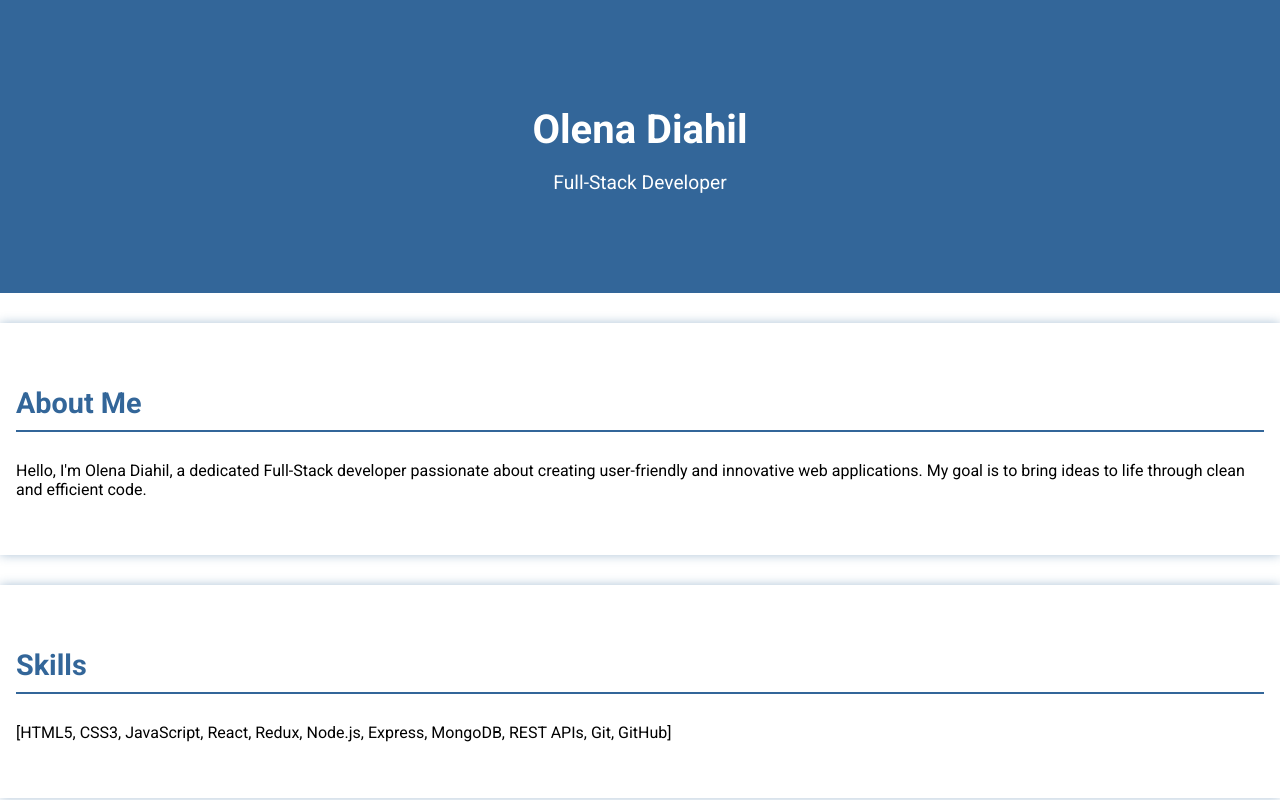
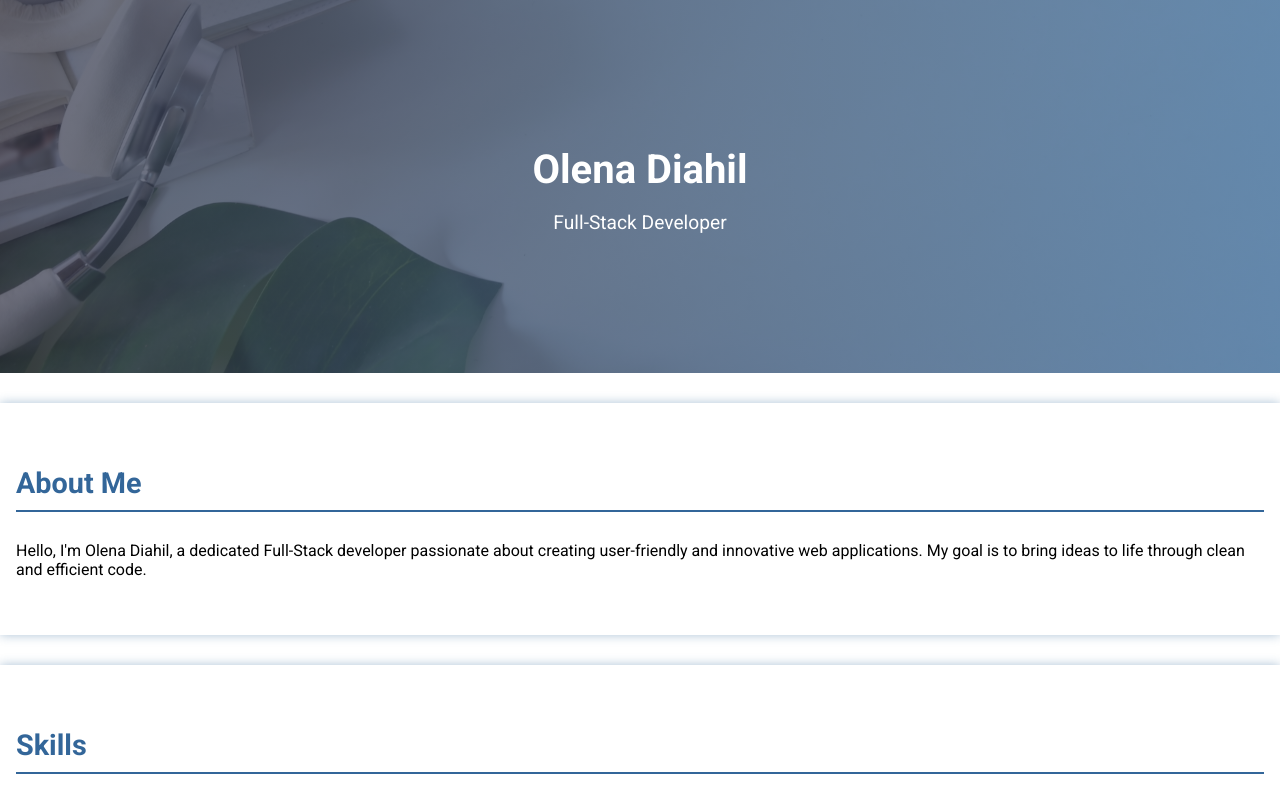
Before and after one commit to OlenaDiahil/Portfolio, a plain HTML site: page index.html in a window 1280 px wide. Shown: the top 800 px of the page. Drawn offline with nearby package versions, Linux system fonts and the light colour scheme.

Commit message:
add backgroung for heder

```diff
--- a/css/styles.css
+++ b/css/styles.css
@@ -36,9 +36,14 @@ body {
 
 header {
     text-align: center;
+    color: var(--white-text);
+    padding: 120px 0;
     background-color: var(--background-color);
-    color: var(--white-text);
-    padding: 80px 0;
+    background-image: linear-gradient(to right, rgba(46, 47, 66, 0.7), rgba(51, 102, 153, 0.7)),
+        url('/img/phon.png');
+    background-repeat: no-repeat;
+    background-position: bottom;
+    background-size: cover;
 }
 
 header h1 {
```
Also changed, not shown: img/phon.png (added).
